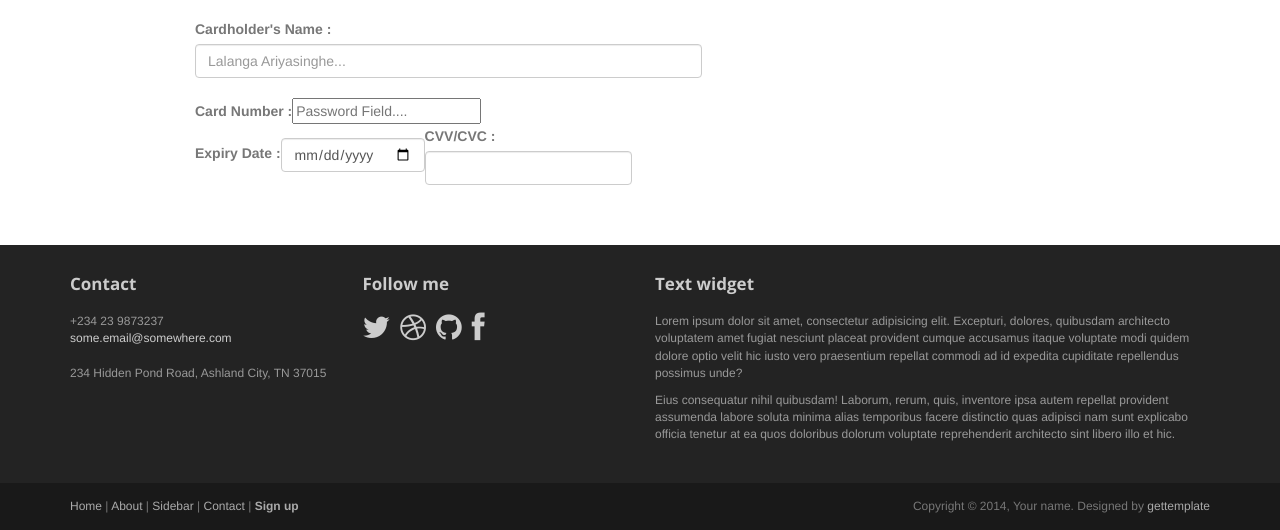
After one commit to lnash94/SRScab, a CodeIgniter app: page /srscabs/users/customerpayment in a window 1280 px wide. The commit adds this page. Shown: the part 598-1128 px from the top of the page. Run offline with CodeIgniter, Linux system fonts and the light colour scheme; some libraries are stand-ins or nearby versions.

Commit message:
Payment Details Interface Commited

```diff
--- a/application/controllers/Users.php
+++ b/application/controllers/Users.php
@@ -59,6 +59,12 @@ class  Users extends CI_Controller{
             $this->load->view('Customer/reservation',array('path'=>'empty.png'));
             $this->load->view('template/footer');
     }
+    public function customerpayment(){
+            $this->load->view('template/header');
+            $this->load->view('Customer/paymentdetails',array('path'=>'empty.png'));
+            $this->load->view('template/footer');
+    }
+
 
     //check if email exists
     public function check_email_exists($username)
--- /dev/null
+++ b/application/views/Customer/paymentdetails.php
@@ -0,0 +1,52 @@
+<div style="margin-top: 100px;"></div>
+<div  class="container">
+
+		<ol class="breadcrumb">
+			<li><a href="index.html">Customer</a></li>
+			<li class="active">Reservation</li>
+		</ol>
+		<header class="page-header" id="pheader">
+					<h1 class="page-title">Payment Details</h1>
+		</header>
+			<div id="paymentdetailsform" class="col-md-10 col-md-offset-1">
+				<div class="col-md-7">
+
+				<table>
+				<tr>
+				<label>Choose Payment Method : &nbsp</label>
+				<input type="radio" name="paymentmethod" id="paymentmethod" value="mastercard" checked>
+				<img src="<?php echo base_url();?>assets/images/mastercard.png" alt="Master Card Logo">
+		        <input type="radio" name="paymentmethod" id="paymentmethod" value="visa" checked>
+		        <i class="fa fa-cc-visa" aria-hidden="true"></i>
+				<input type="radio" name="paymentmethod" id="paymentmethod" value="paypal" checked>
+				<i class="fa fa-paypal" aria-hidden="true"></i>
+				</tr>
+				</table>
+				</br>
+				<table>
+					<tr>
+					<label>Cardholder's Name :</label>
+					<input type="text" class="form-control" name="holdername" id="holdername" placeholder="Lalanga Ariyasinghe..." required></br>
+					<label>Card Number :</label>
+					<input type="password" name="password" id="password" placeholder="Password Field.... ">
+					</tr>
+				</table>
+
+				<table>
+					<tr>
+					<td>
+					<label>Expiry Date :</label>
+					</td>
+					<td>
+					<input type="date" name="pickupdate" id="pickupdate" class="form-control" required>
+					</td>
+					<td>
+					<label>CVV/CVC :</label>
+					<input type="number" name="cvvno" id="cvvno" class="form-control" required>
+					</td>
+					</tr>
+				</table>
+			</div><!--colmd7-->
+		</div><!--paymentdetailsform-->
+
+</div><!--container-->
--- a/application/views/Customer/reservation.php
+++ b/application/views/Customer/reservation.php
@@ -1,3 +1,4 @@
+<body>
 <div style="margin-top: 100px;"></div>
 <div  class="container">
 
@@ -31,11 +32,9 @@
 					<label>No of Passengers :</label>
 					<input type="text" class="form-control" name="passengers" id="passengers" placeholder="No-of-passengers..." required></br>
 
-					<button type="button" class="btn btn-success btn-xs" id="submitbtn">Search</button>
+					<button type="button" class="btn btn-success btn-xs" id="searchbtn">Search</button>
 
 					</div><!-- colmd7 -->
 				</div><!-- div id -->
 		</div><!-- container -->
-
 </body>
-</html>
--- a/application/views/template/header.php
+++ b/application/views/template/header.php
@@ -57,7 +57,8 @@
                     </ul>
                 </li>
                 <li><a href="<?php echo base_url();?>users/adminlogin">Admin test</a></li>
-                <li><a href="<?php echo base_url();?>users/customerbooking">Reservation Test test</a></li>
+                <li><a href="<?php echo base_url();?>users/customerbooking">Reservation Test</a></li>
+                <li><a href="<?php echo base_url();?>users/customerpayment">Payment Test</a></li>
                 <li><a href="<?php echo base_url();?>about">About us</a></li>
                 <li><a href="<?php echo base_url();?>contact">Contact us</a></li>
                 <li><a href="<?php echo site_url('users/login') ?>" onclick="document.getElementById('id01').style.display='block'" style="width:auto;">SIGN IN / SIGN UP</a></li>
```
